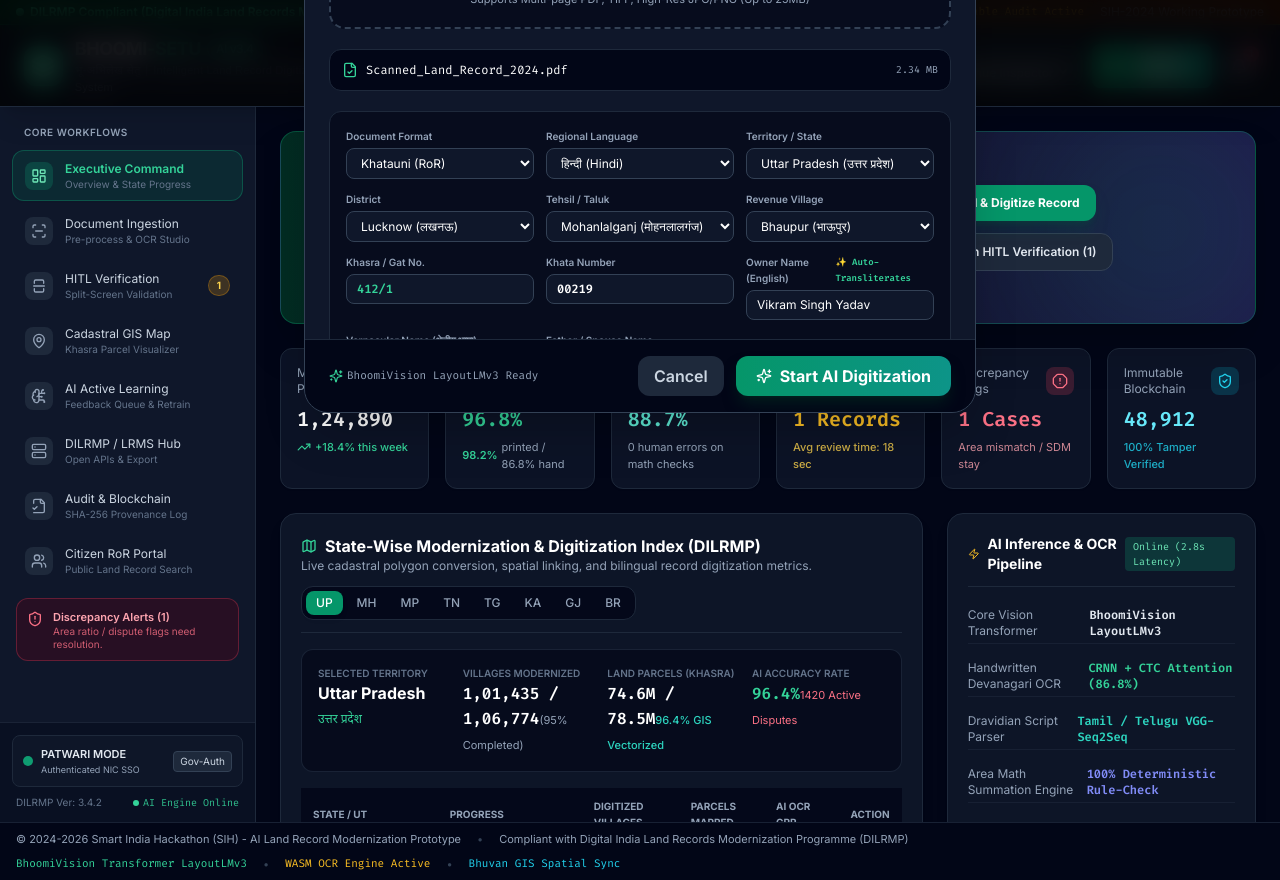
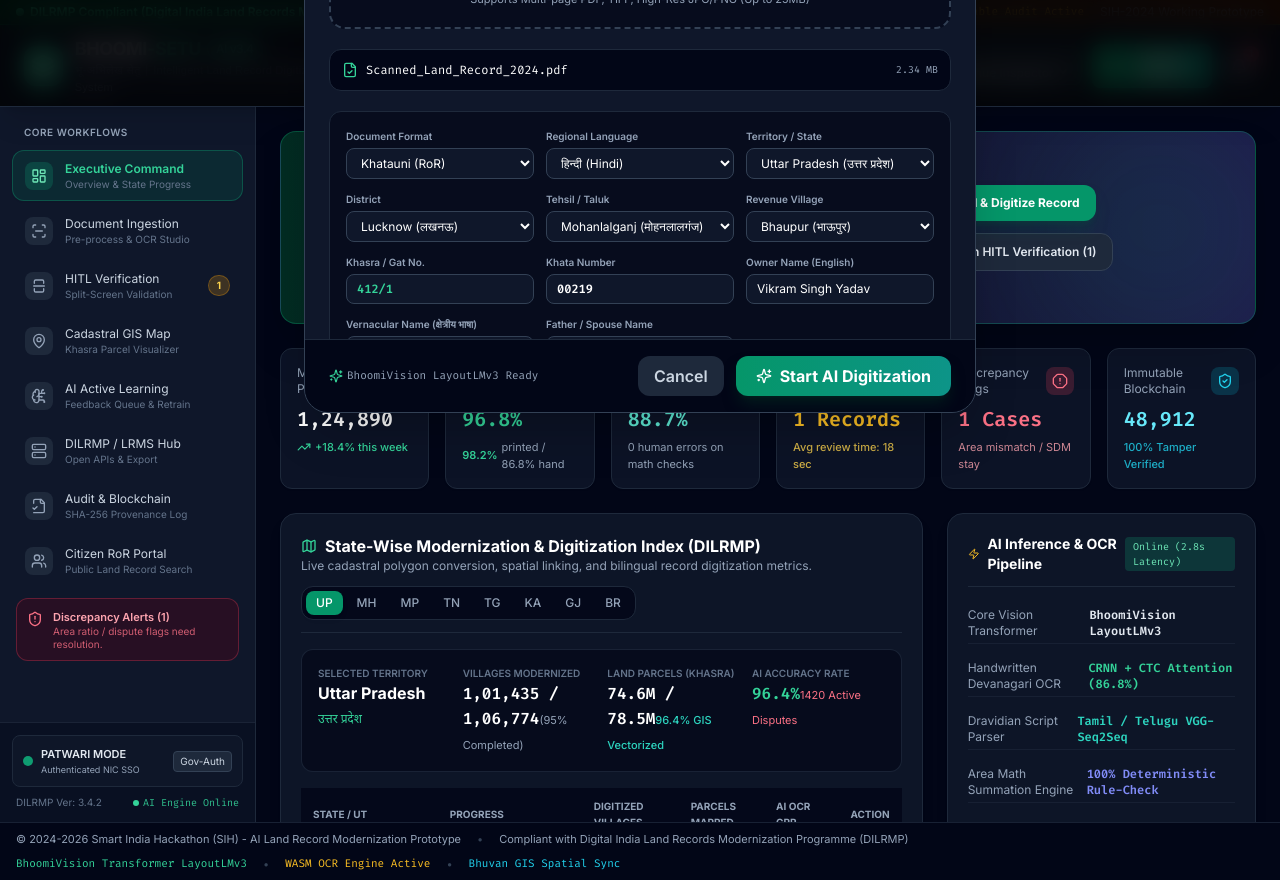
Before and after one commit to suryanshmittal231/BHOOMI-SETU-AI, a React (Vite) app: page / in a window 1280 px wide. Both pictures are taken after a click on the button "Upload Record". Built offline with nearby package versions, Linux system fonts and the light colour scheme.

Commit message:
style: remove live transliteration badge from header

```diff
--- a/src/components/digitization/DocumentUploadModal.tsx
+++ b/src/components/digitization/DocumentUploadModal.tsx
@@ -518,10 +518,7 @@ export const DocumentUploadModal: React.FC<DocumentUploadModalProps> = ({ isOpen
             </div>
 
             <div>
-              <label className="text-[10px] text-slate-400 block mb-1 font-semibold flex items-center justify-between">
-                <span>Owner Name (English)</span>
-                <span className="text-[9px] text-emerald-400 font-mono">✨ Auto-Transliterates</span>
-              </label>
+              <label className="text-[10px] text-slate-400 block mb-1 font-semibold">Owner Name (English)</label>
               <input
                 type="text"
                 value={ownerName}
--- a/src/components/digitization/ExtractedFieldsForm.tsx
+++ b/src/components/digitization/ExtractedFieldsForm.tsx
@@ -616,12 +616,7 @@ export const ExtractedFieldsForm: React.FC = () => {
             <table className="w-full text-xs text-left text-slate-300">
               <thead className="bg-slate-900 text-slate-400 uppercase text-[10px] font-semibold border-b border-slate-800">
                 <tr>
-                  <th className="px-3 py-2">
-                    <span className="flex items-center gap-1.5">
-                      <span>Owner Name (English / Vernacular)</span>
-                      <span className="text-[9px] text-emerald-400 font-mono font-normal normal-case">✨ Live Transliteration</span>
-                    </span>
-                  </th>
+                  <th className="px-3 py-2">Owner Name (English / Vernacular)</th>
                   <th className="px-3 py-2">Father / Spouse Name</th>
                   <th className="px-3 py-2">Share Ratio</th>
                   <th className="px-3 py-2">Aadhaar Hash</th>
```
Also changed, not shown: 1 other file (tests, documents, lock files or other folders).
